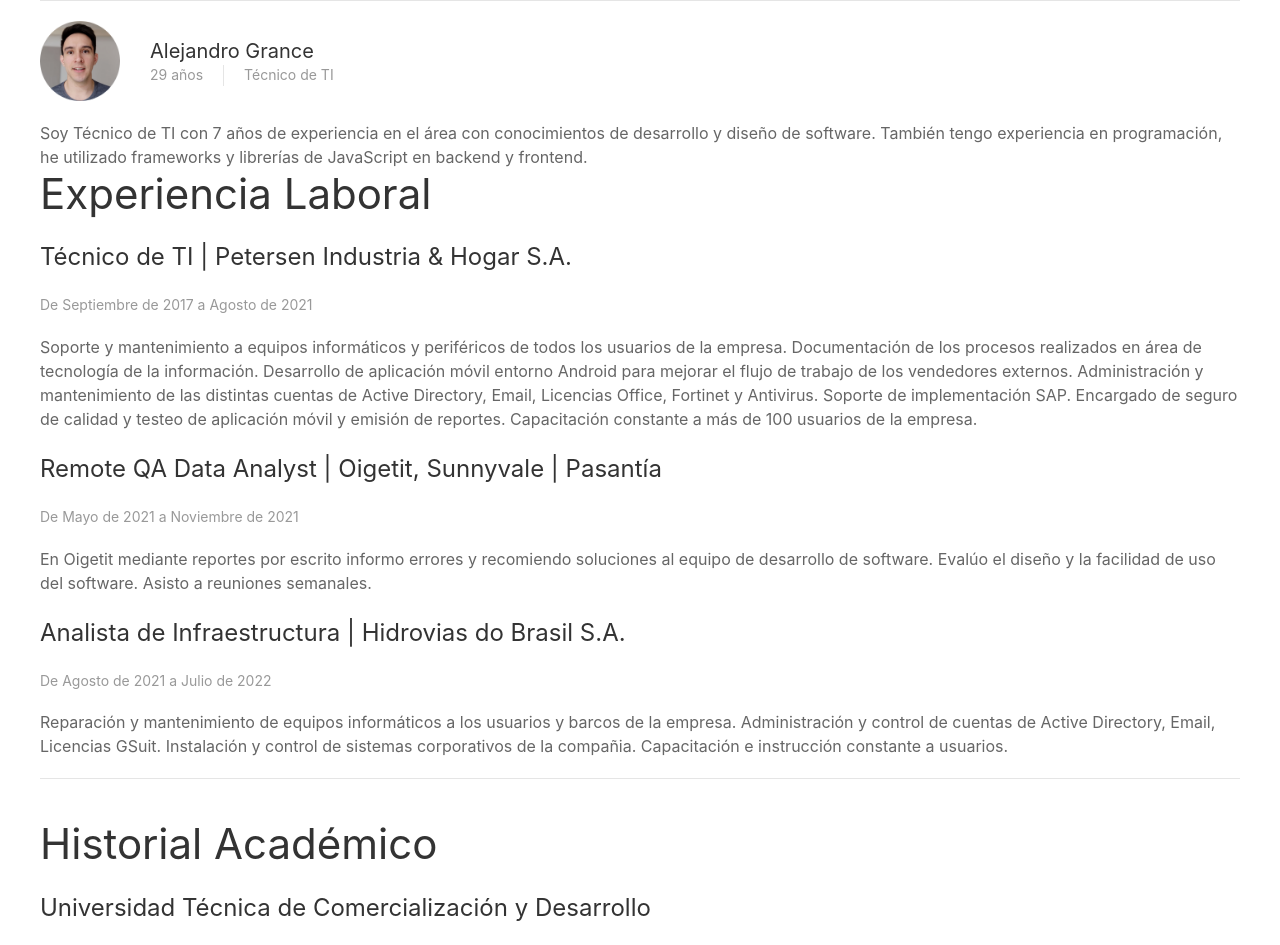
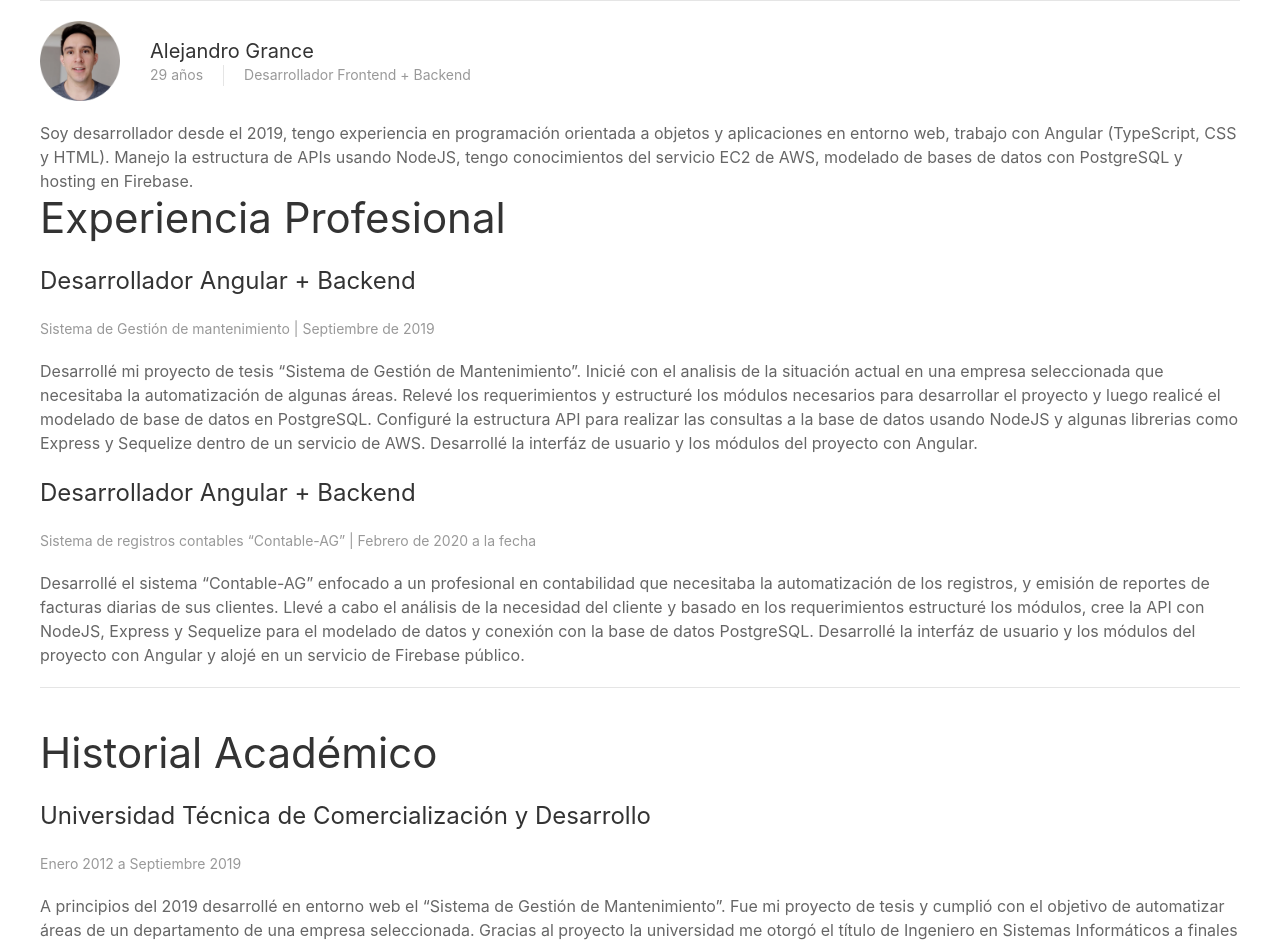
Before and after one commit to AleGrance/Resumen, an Angular app: page / in a window 1280 px wide. Shown: the top 945 px of the page. Built offline with nearby package versions, Linux system fonts and the light colour scheme.

Commit message:
Change to developer profile

```diff
--- a/src/app/app.component.html
+++ b/src/app/app.component.html
@@ -12,56 +12,52 @@
                     </h4>
                     <ul class="uk-comment-meta uk-subnav uk-subnav-divider uk-margin-remove-top">
                         <li>29 años</li>
-                        <li>Técnico de TI</li>
+                        <li>Desarrollador Frontend + Backend</li>
                     </ul>
                 </div>
             </div>
         </header>
         <div class="uk-comment-body">
             <p>
-                Soy Técnico de TI con 7 años de experiencia en el área con conocimientos de desarrollo y diseño de
-                software. También tengo experiencia en programación, he utilizado frameworks y librerías de JavaScript
-                en backend y frontend.
+                Soy desarrollador desde el 2019, tengo experiencia en programación orientada a objetos y aplicaciones en
+                entorno web, trabajo con Angular (TypeScript, CSS y HTML). Manejo la estructura de APIs usando NodeJS,
+                tengo conocimientos del servicio EC2 de AWS, modelado de bases de datos con PostgreSQL y hosting en
+                Firebase.
             </p>
         </div>
     </article>
 
     <article class="uk-article">
 
-        <h1 class="uk-article-title"><a class="uk-link-reset" href="">Experiencia Laboral</a></h1>
+        <h1 class="uk-article-title"><a class="uk-link-reset" href="">Experiencia Profesional</a></h1>
 
-        <p class="uk-text-lead">Técnico de TI | Petersen Industria & Hogar S.A.</p>
+        <p class="uk-text-lead">Desarrollador Angular + Backend</p>
 
-        <p class="uk-article-meta">De Septiembre de 2017 a Agosto de 2021</p>
+        <p class="uk-article-meta">Sistema de Gestión de mantenimiento | Septiembre de 2019</p>
 
         <p>
-            Soporte y mantenimiento a equipos informáticos y periféricos de todos los usuarios de la empresa.
-            Documentación de los procesos realizados en área de tecnología de la información. Desarrollo de aplicación
-            móvil entorno Android para mejorar el flujo de
-            trabajo de los vendedores externos. Administración y mantenimiento de las distintas cuentas de Active
-            Directory, Email, Licencias Office, Fortinet y Antivirus. Soporte de implementación SAP. Encargado de seguro
-            de calidad y testeo de aplicación
-            móvil y emisión de reportes. Capacitación constante a más de 100 usuarios de la empresa.
+            Desarrollé mi proyecto de tesis “Sistema de Gestión de Mantenimiento”. Inicié con el analisis de la
+            situación actual en una empresa seleccionada que necesitaba la automatización de algunas áreas.
+            Relevé los requerimientos y estructuré los módulos necesarios para desarrollar el proyecto y luego realicé
+            el modelado de base de datos en PostgreSQL.
+            Configuré la estructura API para realizar las consultas a la base de datos usando NodeJS y algunas librerias
+            como Express y Sequelize dentro de un servicio de AWS.
+            Desarrollé la interfáz de usuario y los módulos del proyecto con Angular.
+
         </p>
 
-        <p class="uk-text-lead">Remote QA Data Analyst | Oigetit, Sunnyvale | Pasantía</p>
+        <p class="uk-text-lead">Desarrollador Angular + Backend</p>
 
-        <p class="uk-article-meta">De Mayo de 2021 a Noviembre de 2021</p>
+        <p class="uk-article-meta">Sistema de registros contables “Contable-AG” | Febrero de 2020 a la fecha</p>
 
         <p>
-            En Oigetit mediante reportes por escrito informo errores y recomiendo soluciones al equipo de desarrollo de
-            software. Evalúo el diseño y la facilidad de uso del software. Asisto a reuniones semanales.
-        </p>
-
-        <p class="uk-text-lead">Analista de Infraestructura | Hidrovias do Brasil S.A.</p>
-
-        <p class="uk-article-meta">De Agosto de 2021 a Julio de 2022</p>
-
-        <p>
-            Reparación y mantenimiento de equipos informáticos a los usuarios y barcos de la empresa.
-            Administración y control de cuentas de Active Directory, Email, Licencias GSuit.
-            Instalación y control de sistemas corporativos de la compañia.
-            Capacitación e instrucción constante a usuarios.
+            Desarrollé el sistema “Contable-AG” enfocado a un profesional en contabilidad que necesitaba la
+            automatización de los registros, y emisión de reportes de facturas diarias de sus clientes.
+            Llevé a cabo el análisis de la necesidad del cliente y basado en los requerimientos estructuré los módulos,
+            cree la API con NodeJS, Express y Sequelize para el modelado de datos y conexión con la base de datos
+            PostgreSQL.
+            Desarrollé la interfáz de usuario y los módulos del proyecto con Angular y alojé en un servicio de Firebase
+            público.
 
         </p>
 
@@ -74,10 +70,10 @@
         <p class="uk-article-meta">Enero 2012 a Septiembre 2019</p>
 
         <p>
-            En enero del 2018 desarrollé en entorno web el Sistema Gestor de Servicio de Mantenimiento SOGESEM. Fue mi
-            proyecto de tesis y cumplió con el objetivo de automatizar áreas de un departamento de una empresa privada.
-            Gracias al mencionado proyecto la universidad
-            me otorga el título de Ingeniero en Sistemas Informáticos en Septiembre del 2019.
+            A principios del 2019 desarrollé en entorno web el “Sistema de Gestión de Mantenimiento”. Fue mi proyecto de
+            tesis y cumplió con el objetivo de automatizar áreas de un departamento de una empresa seleccionada. Gracias
+            al proyecto la universidad me otorgó el título de Ingeniero en Sistemas Informáticos a finales del mismo
+            año.
         </p>
 
     </article>
@@ -93,9 +89,6 @@
             <a href="https://github.com/AleGrance" target="_blank" uk-icon="icon: github"></a>
         </li>
         <li>
-            <a href="https://twitter.com/AleGrance1000" target="_blank" uk-icon="icon: twitter"></a>
-        </li>
-        <li>
             <a href="https://wa.me/+595986153301" target="_blank" uk-icon="icon: whatsapp"></a>
         </li>
     </ul>
```
